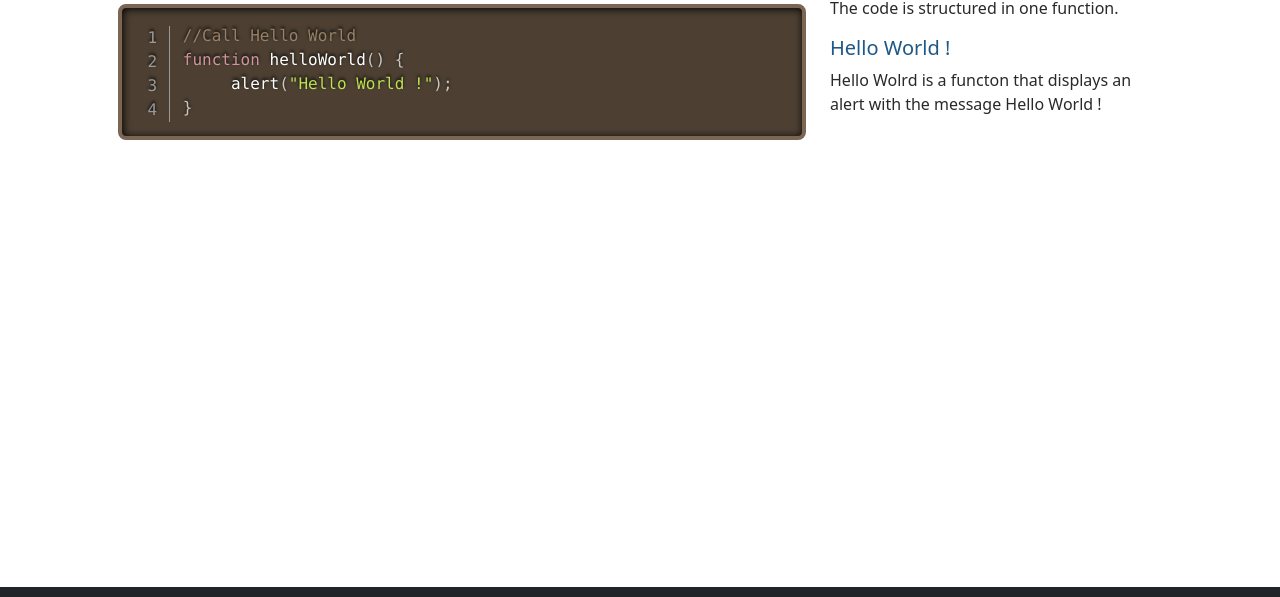
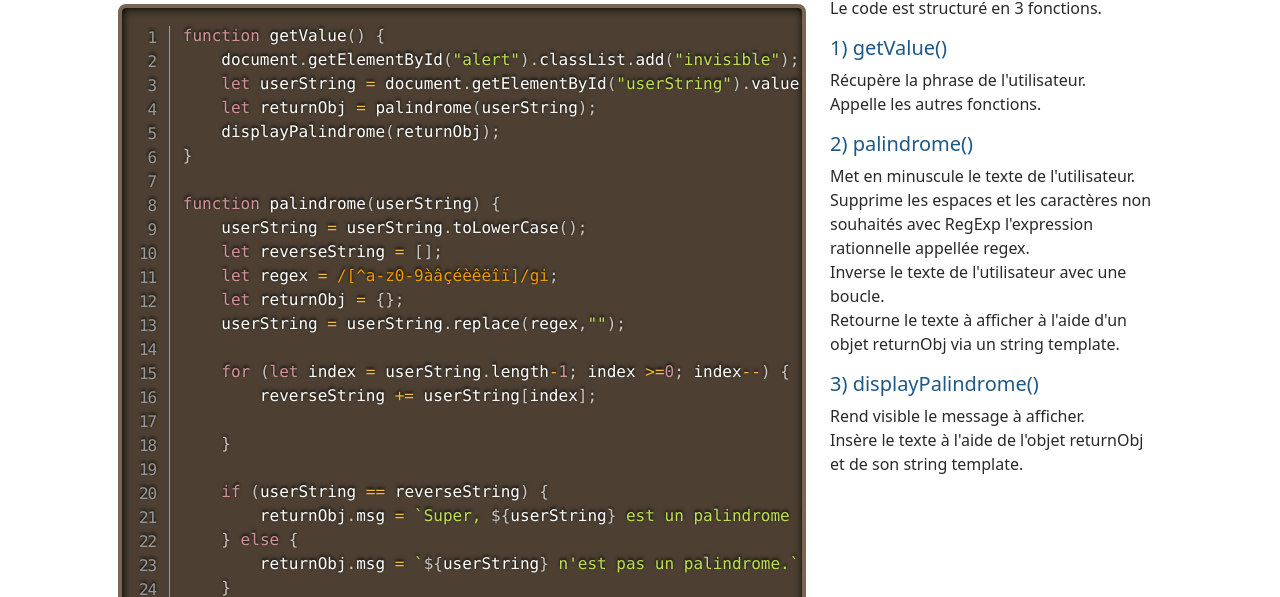
Before and after one commit to MathieuDeveloper/PALINDROME, a plain HTML site: page code.html in a window 1280 px wide. Shown: the part 147-744 px from the top of the page. Drawn offline with nearby package versions, Linux system fonts and the light colour scheme.

Commit message:
the code page explain

```diff
--- a/code.html
+++ b/code.html
@@ -60,17 +60,54 @@
 
                 <div class="col-lg-8">
                     <pre class="line-numbers"><code class="language-javascript">
-                        //Call Hello World
-                        function helloWorld() {
-                             alert("Hello World !");
+                        function getValue() {
+                            document.getElementById("alert").classList.add("invisible");
+                            let userString = document.getElementById("userString").value;
+                            let returnObj = palindrome(userString);
+                            displayPalindrome(returnObj);
+                        }
+
+                        function palindrome(userString) {
+                            userString = userString.toLowerCase();
+                            let reverseString = [];
+                            let regex = /[^a-z0-9àâçéèêëîï]/gi;
+                            let returnObj = {};
+                            userString = userString.replace(regex,"");
+
+                            for (let index = userString.length-1; index >=0; index--) {
+                                reverseString += userString[index];
+
+                            }
+
+                            if (userString == reverseString) {
+                                returnObj.msg = `Super, ${userString} est un palindrome !`;
+                            } else {
+                                returnObj.msg = `${userString} n'est pas un palindrome.`;
+                            }
+
+                            return returnObj;
+                        }
+
+                        function displayPalindrome(returnObj) {
+                            document.getElementById("alert").classList.remove("invisible");
+                            document.getElementById("msg").innerHTML = returnObj.msg;
                         }
                 </code>
             </pre>
                 </div>
                 <div class="col-lg-4">
-                    <p>The code is structured in one function.</p>
-                    <h5>Hello World !</h5>
-                    <p>Hello Wolrd is a functon that displays an alert with the message Hello World !</p>
+                    <p>Le code est structuré en 3 fonctions.</p>
+                    <h5>1) getValue()</h5>
+                    <p>Récupère la phrase de l'utilisateur.<br>
+                    Appelle les autres fonctions.</p>
+                    <h5>2) palindrome()</h5>
+                    <p>Met en minuscule le texte de l'utilisateur.<br>
+                    Supprime les espaces et les caractères non souhaités avec RegExp l'expression rationnelle appellée regex.<br>
+                Inverse le texte de l'utilisateur avec une boucle.<br>
+            Retourne le texte à afficher à l'aide d'un objet returnObj via un string template.</p>
+                    <h5>3) displayPalindrome()</h5>
+                    <p>Rend visible le message à afficher.<br>
+                    Insère le texte à l'aide de l'objet returnObj et de son string template.</p>
                 </div>
             </div>
         </div>
```
